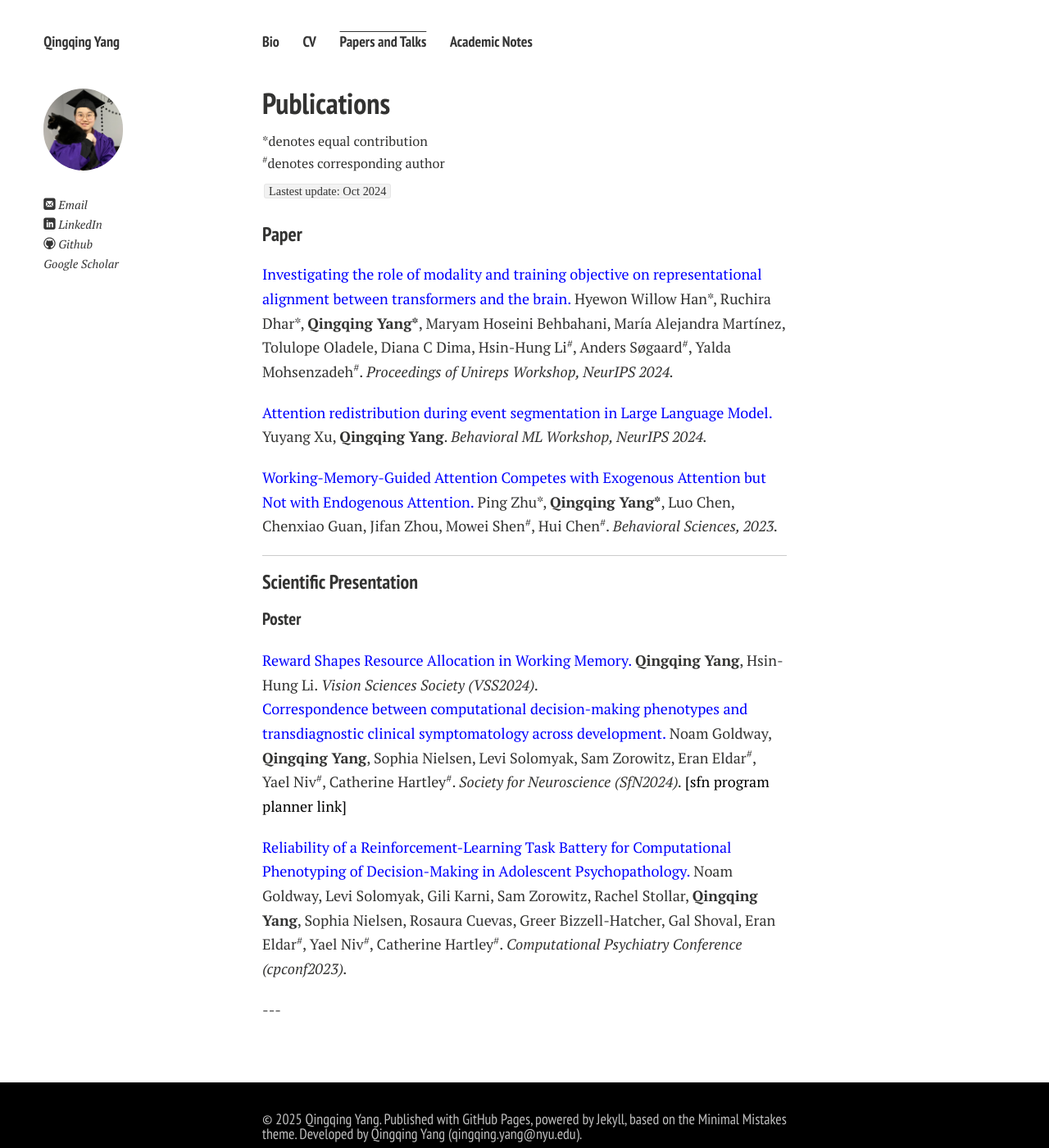
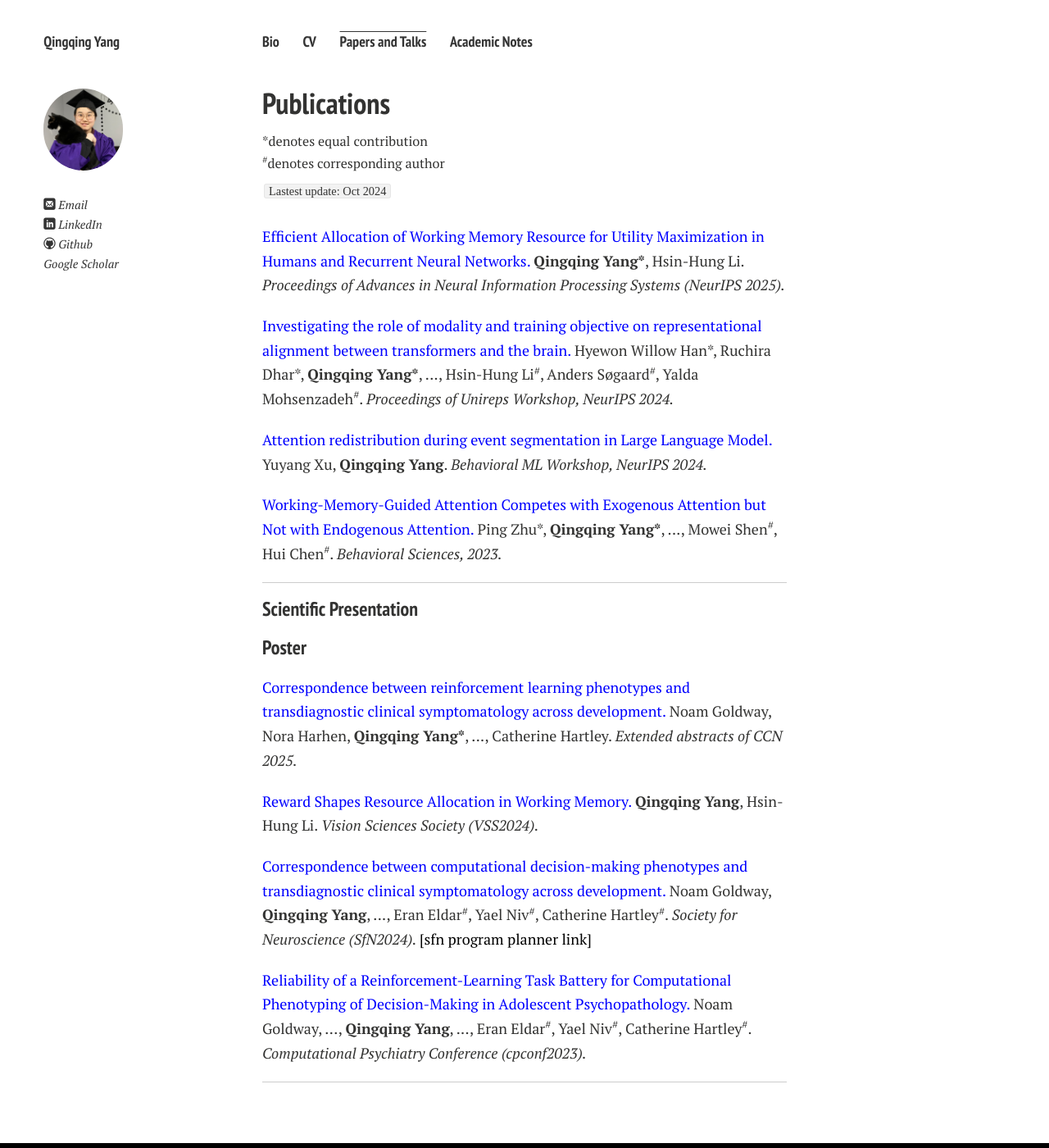
Before and after one commit to Qingqing-Yang-177/Qingqing-Yang-177.github.io, a Jekyll site: the page built from publications.md, in a window 1280 px wide and 1400 px high. Shown: the whole window at 82% size. Built offline with Jekyll 4.4.1, drawn with Linux system fonts in a browser that asks for light colours; nearby versions of some CDN libraries; comment, search, counter and statistics services are not loaded; a style sheet for code colours, icons or effects is not loaded.

Commit message:
Update publications.md

```diff
--- a/publications.md
+++ b/publications.md
@@ -11,10 +11,12 @@ title: Publications
 </div>
 `Lastest update: Oct 2024`
 
-### Paper
+<div style="margin: 0; margin-bottom: 20px;">
+  <a href="https://openreview.net/pdf?id=eYVFs6TfQ0" style="color: blue;">Efficient Allocation of Working Memory Resource for Utility Maximization in Humans and Recurrent Neural Networks.</a> <strong>Qingqing Yang*</strong>, Hsin-Hung Li. <em>Proceedings of Advances in Neural Information Processing Systems (NeurIPS 2025). </em>
+</div>
 
 <div style="margin: 0; margin-bottom: 20px;">
-  <a href="https://openreview.net/pdf?id=t4CnKu6yXn" style="color: blue;">Investigating the role of modality and training objective on representational alignment between transformers and the brain.</a> Hyewon Willow Han*, Ruchira Dhar*, <strong>Qingqing Yang*</strong>, Maryam Hoseini Behbahani, María Alejandra Martínez, Tolulope Oladele, Diana C Dima, Hsin-Hung Li<sup>#</sup>, Anders Søgaard<sup>#</sup>, Yalda Mohsenzadeh<sup>#</sup>. <em>Proceedings of Unireps Workshop, NeurIPS 2024.</em>
+  <a href="https://openreview.net/pdf?id=t4CnKu6yXn" style="color: blue;">Investigating the role of modality and training objective on representational alignment between transformers and the brain.</a> Hyewon Willow Han*, Ruchira Dhar*, <strong>Qingqing Yang*</strong>, ..., Hsin-Hung Li<sup>#</sup>, Anders Søgaard<sup>#</sup>, Yalda Mohsenzadeh<sup>#</sup>. <em>Proceedings of Unireps Workshop, NeurIPS 2024.</em>
 </div>
 
 <div style="margin: 0; margin-bottom: 20px;">
@@ -22,22 +24,27 @@ title: Publications
 </div>
 
 <div style="margin: 0; margin-bottom: 20px;">
-  <a href="https://www.mdpi.com/2076-328X/13/5/426" style="color: blue;">Working-Memory-Guided Attention Competes with Exogenous Attention but Not with Endogenous Attention.</a> Ping Zhu*, <strong>Qingqing Yang*</strong>, Luo Chen, Chenxiao Guan, Jifan Zhou, Mowei Shen<sup>#</sup>, Hui Chen<sup>#</sup>. <em>Behavioral Sciences, 2023.</em>
+  <a href="https://www.mdpi.com/2076-328X/13/5/426" style="color: blue;">Working-Memory-Guided Attention Competes with Exogenous Attention but Not with Endogenous Attention.</a> Ping Zhu*, <strong>Qingqing Yang*</strong>, ..., Mowei Shen<sup>#</sup>, Hui Chen<sup>#</sup>. <em>Behavioral Sciences, 2023.</em>
 </div>
 
 ---
 
 ### Scientific Presentation
-##### Poster
+#### Poster
 <div style="margin: 0; margin-bottom: 20px;">
-   <a href="https://jov.arvojournals.org/article.aspx?articleid=2809917&resultClick=1" style="color: blue;"> Reward Shapes Resource Allocation in Working Memory.</a> <strong>Qingqing Yang</strong>, Hsin-Hung Li. <em>Vision Sciences Society (VSS2024).</em>
-
-<div style="margin: 0; margin-bottom: 20px;">
-   <a href="/mypaper/sfn_2024_noam_poster.pdf" style="color: blue;">Correspondence between computational decision-making phenotypes and transdiagnostic clinical symptomatology across development.</a> Noam Goldway, <strong>Qingqing Yang</strong>, Sophia Nielsen, Levi Solomyak, Sam Zorowitz, Eran Eldar<sup>#</sup>, Yael Niv<sup>#</sup>, Catherine Hartley<sup>#</sup>. <em>Society for Neuroscience (SfN2024). </em> <a href="https://www.abstractsonline.com/pp8/#!/20433/presentation/28650)" style="color:black;">[sfn program planner link] </a>
+   <a href="https://openreview.net/pdf?id=oWlLOvK1oc" style="color: blue;"> Correspondence between reinforcement learning phenotypes and transdiagnostic clinical symptomatology across development.</a> Noam Goldway, Nora Harhen, <strong>Qingqing Yang*</strong>, ..., Catherine Hartley. <em>Extended abstracts of CCN 2025.</em>
 </div>
 
 <div style="margin: 0; margin-bottom: 20px;">
-  <a href="/mypaper/Frame4.pdf" style="color: blue;">Reliability of a Reinforcement-Learning Task Battery for Computational Phenotyping of Decision-Making in Adolescent Psychopathology.</a> Noam Goldway, Levi Solomyak, Gili Karni, Sam Zorowitz, Rachel Stollar, <strong>Qingqing Yang</strong>, Sophia Nielsen, Rosaura Cuevas, Greer Bizzell-Hatcher, Gal Shoval, Eran Eldar<sup>#</sup>, Yael Niv<sup>#</sup>, Catherine Hartley<sup>#</sup>. <em>Computational Psychiatry Conference (cpconf2023). </em>
+   <a href="https://doi.org/10.1167/jov.25.9.2217" style="color: blue;"> Reward Shapes Resource Allocation in Working Memory.</a> <strong>Qingqing Yang</strong>, Hsin-Hung Li. <em>Vision Sciences Society (VSS2024).</em>
+</div>
+
+<div style="margin: 0; margin-bottom: 20px;">
+   <a href="/mypaper/sfn_2024_noam_poster.pdf" style="color: blue;">Correspondence between computational decision-making phenotypes and transdiagnostic clinical symptomatology across development.</a> Noam Goldway, <strong>Qingqing Yang</strong>, ..., Eran Eldar<sup>#</sup>, Yael Niv<sup>#</sup>, Catherine Hartley<sup>#</sup>. <em>Society for Neuroscience (SfN2024). </em> <a href="https://www.abstractsonline.com/pp8/#!/20433/presentation/28650)" style="color:black;">[sfn program planner link] </a>
+</div>
+
+<div style="margin: 0; margin-bottom: 20px;">
+  <a href="/mypaper/Frame4.pdf" style="color: blue;">Reliability of a Reinforcement-Learning Task Battery for Computational Phenotyping of Decision-Making in Adolescent Psychopathology.</a> Noam Goldway, ..., <strong>Qingqing Yang</strong>, ..., Eran Eldar<sup>#</sup>, Yael Niv<sup>#</sup>, Catherine Hartley<sup>#</sup>. <em>Computational Psychiatry Conference (cpconf2023). </em>
 </div>
 
 
```
